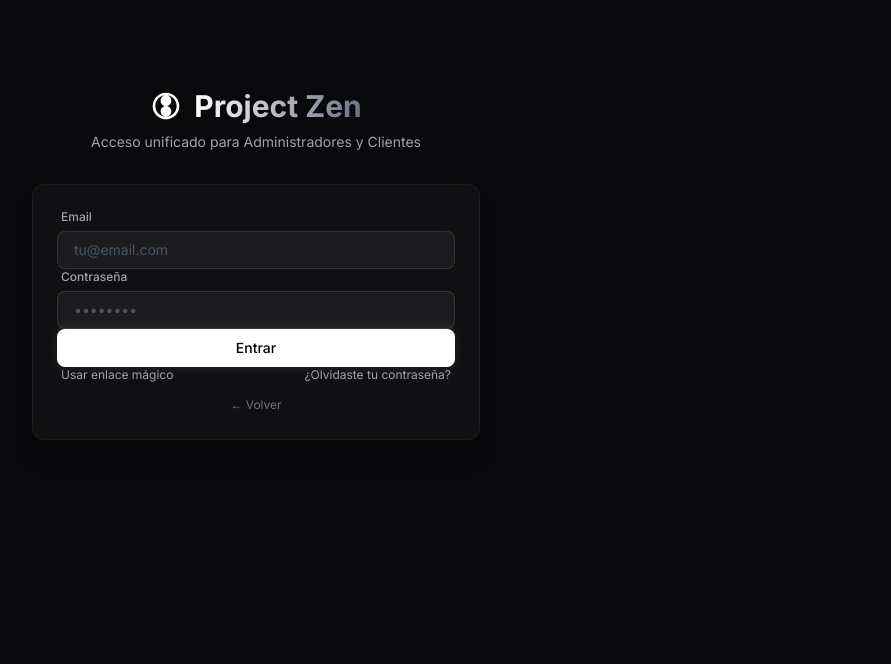
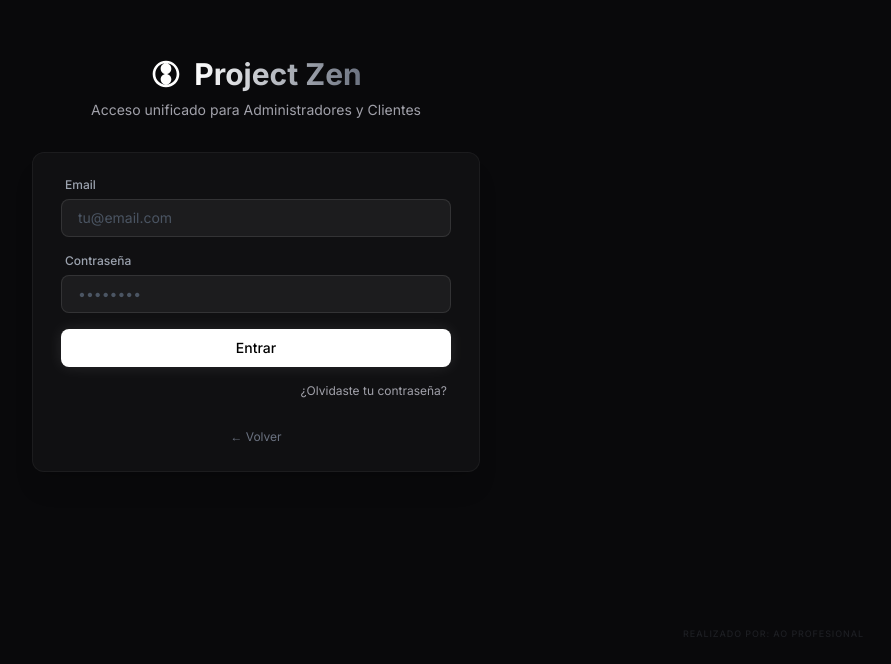
Before and after one commit to AOprofesional/Project-Zen, a Next.js app: page /login in a window 1280 px wide. Shown: the part 136-800 px from the top of the page, without its empty margins (384-1275 px from the left). Built offline with nearby package versions, Linux system fonts and the light colour scheme.

Commit message:
Quite enlace magico

```diff
--- a/next.config.js
+++ b/next.config.js
@@ -1,4 +1,15 @@
 /** @type {import('next').NextConfig} */
-const nextConfig = {};
+const nextConfig = {
+    async redirects() {
+        return [
+            {
+                // Capture any id that is not literally "project"
+                source: '/dashboard/clients/:id((?!project|page).*)',
+                destination: '/dashboard/clients/project?id=:id',
+                permanent: true,
+            },
+        ];
+    },
+};
 
 module.exports = nextConfig;
--- a/src/app/login/page.tsx
+++ b/src/app/login/page.tsx
@@ -14,7 +14,6 @@ export default function LoginPage() {
     const [password, setPassword] = useState('');
     const [isLoading, setIsLoading] = useState(false);
     const [message, setMessage] = useState<string | null>(null);
-    const [loginMode, setLoginMode] = useState<'password' | 'magic'>('password');
     const router = useRouter();
 
     const handleLogin = async (e: React.FormEvent) => {
@@ -24,7 +23,6 @@ export default function LoginPage() {
 
         const supabase = createClient();
 
-        if (loginMode === 'password') {
         const { data, error } = await supabase.auth.signInWithPassword({
             email,
             password,
@@ -33,8 +31,6 @@ export default function LoginPage() {
         if (error) {
             setMessage(`Error: ${error.message}`);
         } else {
-                // Success - redirect is handled by manual logic or role check
-                // For direct password login, we usually want to check role and redirect
             const { data: profile } = await supabase
                 .from('profiles')
                 .select('role')
@@ -47,27 +43,12 @@ export default function LoginPage() {
                 router.push('/portal');
             }
         }
-        } else {
-            // Using Magic Link
-            const { error } = await supabase.auth.signInWithOtp({
-                email,
-                options: {
-                    emailRedirectTo: `${window.location.origin}/auth/callback`,
-                },
-            });
-
-            if (error) {
-                setMessage(`Error: ${error.message}`);
-            } else {
-                setMessage('¡Enlace mágico enviado! Revisa tu correo.');
-            }
-        }
 
         setIsLoading(false);
     };
 
     return (
-        <main className="flex min-h-screen flex-col items-center justify-center p-4 bg-background">
+        <main className="flex min-h-screen flex-col items-center justify-center p-4 bg-background relative">
             <div className="w-full max-w-md">
                 <div className="text-center mb-8">
                     <div className="flex items-center justify-center gap-3">
@@ -81,7 +62,7 @@ export default function LoginPage() {
 
                 <Card className="border-white/10 backdrop-blur-xl">
                     <form onSubmit={handleLogin} className="space-y-4">
-                        <div>
+                        <div className="space-y-4 px-1">
                             <Input
                                 type="email"
                                 placeholder="tu@email.com"
@@ -91,8 +72,6 @@ export default function LoginPage() {
                                 className="bg-black/20"
                                 label="Email"
                             />
-                            {loginMode === 'password' && (
-                                <div>
                             <Input
                                 type="password"
                                 placeholder="••••••••"
@@ -102,40 +81,19 @@ export default function LoginPage() {
                                 className="bg-black/20"
                                 label="Contraseña"
                             />
-                                </div>
-                            )}
 
                             <Button
                                 type="submit"
                                 className="w-full bg-white text-black hover:bg-gray-200"
                                 isLoading={isLoading}
                             >
-                                {isLoading ? 'Cargando...' : (loginMode === 'password' ? 'Entrar' : 'Enviar Enlace Mágico')}
+                                {isLoading ? 'Cargando...' : 'Entrar'}
                             </Button>
 
-                            <div className="flex items-center justify-between text-xs text-secondary px-1">
-                                {loginMode === 'password' ? (
-                                    <>
-                                        <button
-                                            type="button"
-                                            onClick={() => setLoginMode('magic')}
-                                            className="hover:text-white transition-colors"
-                                        >
-                                            Usar enlace mágico
-                                        </button>
+                            <div className="flex items-center justify-end text-xs text-secondary px-1">
                                 <Link href="/login/recovery" className="hover:text-white transition-colors">
                                     ¿Olvidaste tu contraseña?
                                 </Link>
-                                    </>
-                                ) : (
-                                    <button
-                                        type="button"
-                                        onClick={() => setLoginMode('password')}
-                                        className="hover:text-white transition-colors text-center w-full"
-                                    >
-                                        Volver al acceso con contraseña
-                                    </button>
-                                )}
                             </div>
 
                             {message && (
@@ -153,6 +111,11 @@ export default function LoginPage() {
                     </form>
                 </Card>
             </div>
+            <div className="fixed bottom-6 right-8 opacity-20 hover:opacity-100 transition-opacity">
+                <p className="text-[9px] text-gray-500 font-medium tracking-widest uppercase">
+                    realizado por: AO Profesional
+                </p>
+            </div>
         </main>
     );
 }
--- a/src/app/portal/layout.tsx
+++ b/src/app/portal/layout.tsx
@@ -34,8 +34,15 @@ export default function ClientLayout({ children }: { children: ReactNode }) {
             </header>
 
 
-            <main className="pt-24 pb-12 px-6 max-w-5xl mx-auto">
-                {children}
+            <main className="pt-24 pb-12 px-6 max-w-5xl mx-auto flex flex-col min-h-[calc(100vh-64px)]">
+                <div className="flex-1">
+                    {children}
+                </div>
+                <footer className="mt-20 flex justify-end opacity-20 hover:opacity-100 transition-opacity">
+                    <p className="text-[9px] text-gray-400 font-medium tracking-[0.2em] uppercase">
+                        realizado por: AO Profesional
+                    </p>
+                </footer>
             </main>
         </div>
     );
--- a/src/components/layout/DashboardLayout.tsx
+++ b/src/components/layout/DashboardLayout.tsx
@@ -11,11 +11,15 @@ export function DashboardLayout({ children }: DashboardLayoutProps) {
         <div className="min-h-screen bg-background text-white selection:bg-accent/20">
             <Sidebar />
             <MobileMenu />
-            {/* Main Content Area - offset by sidebar width on desktop */}
-            <main className="md:ml-64 min-h-screen p-4 md:p-8 pt-20 md:pt-8 bg-gradient-radial from-white/5 to-transparent">
-                <div className="max-w-7xl mx-auto">
+            <main className="md:ml-64 min-h-screen p-4 md:p-8 pt-20 md:pt-8 bg-gradient-radial from-white/5 to-transparent flex flex-col">
+                <div className="max-w-7xl mx-auto w-full flex-1">
                     {children}
                 </div>
+                <footer className="mt-auto pt-10 pb-4 flex justify-end">
+                    <p className="text-[10px] text-gray-600 font-medium tracking-widest uppercase opacity-40 hover:opacity-100 transition-opacity">
+                        realizado por: <span className="text-gray-500">AO Profesional</span>
+                    </p>
+                </footer>
             </main>
         </div>
     );
```
Lines whose indentation alone changed are shown as unchanged.
